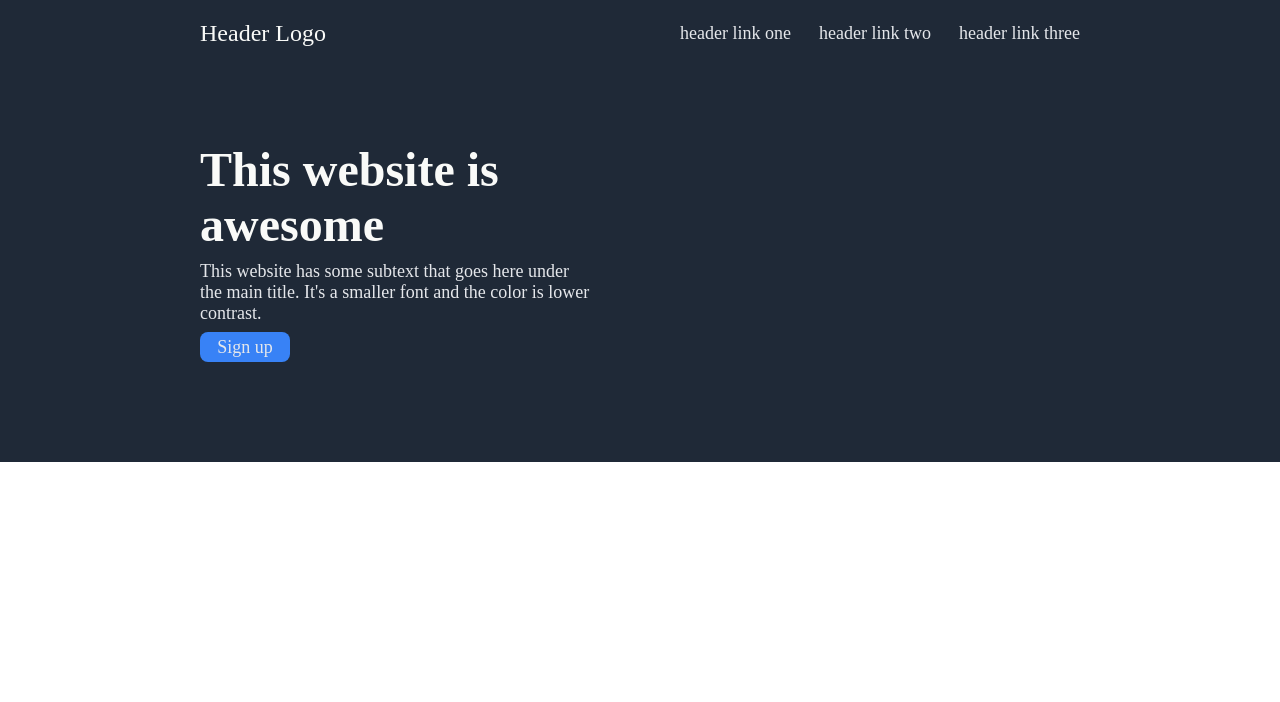
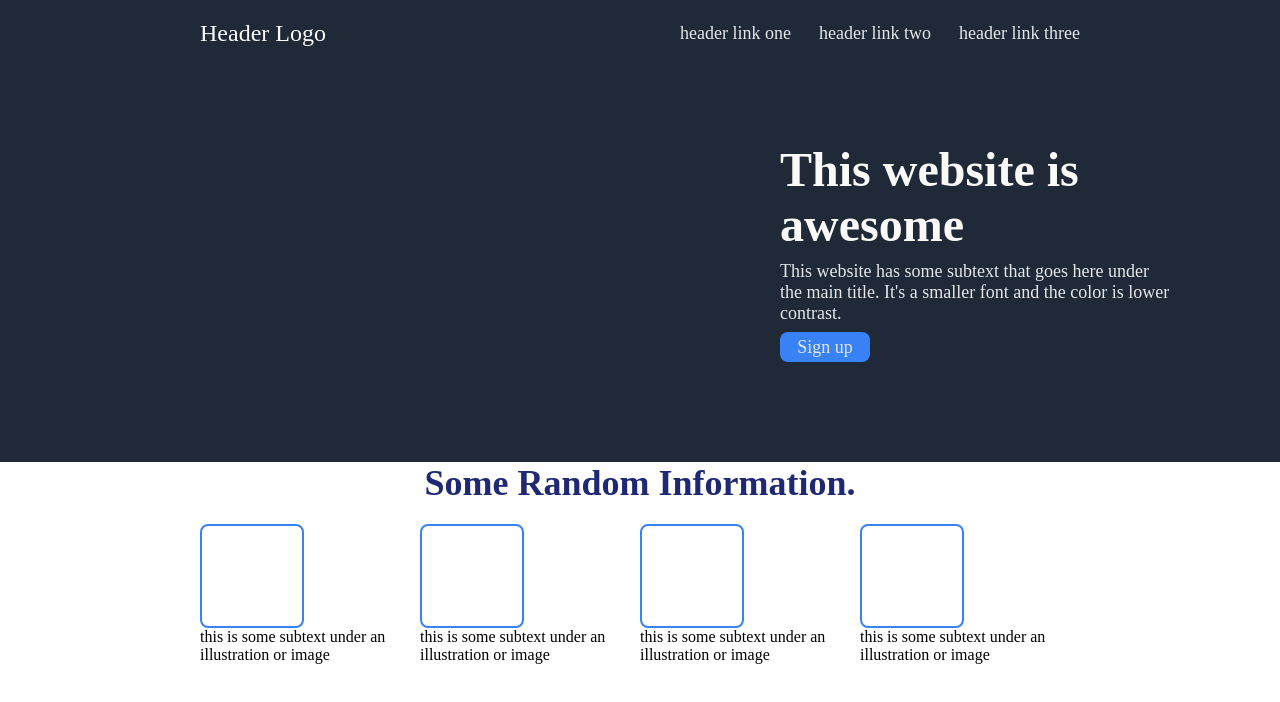
Before and after one commit to JStrang21/landing-page, a plain HTML site: page index.html in a window 1280 px wide. Drawn offline with Linux system fonts and the light colour scheme.

Commit message:
starting next section

```diff
--- a/index.html
+++ b/index.html
@@ -22,16 +22,45 @@
                 </ul>
 
         </div>
+        <div class='sub'>
+        <!-- <img class='image' src='images/duomo_cathedral.jpg' width='200px' alt='duomo cathedral'> -->
         <div class='sub-header'>
-            <!-- <img id='image' src='images/duomo_cathedral.jpg' width='200px' alt='duomo cathedral'> -->
             <div class='sub-text'>
                 <div class='awesome'>This website is awesome</div>
                 <div class='sub'>This website has some subtext that goes here under the main title. It's a smaller font and the color is lower contrast.</div>
                 <div class='button'>Sign up</div>
             </div>
         </div>
+       </div>
     </div>
 
+    <div class='block'>
+        <div id='info'>
+            Some Random Information.
+        </div>
+        <div class='buttons'>
+            <div>
+                <div class='button1'></div>
+                <div>this is some subtext under an illustration or image</div>
+            </div>
+            <div>
+                <div class='button1'></div>
+                <div>this is some subtext under an illustration or image</div>
+            </div>
+            <div>
+                <div class='button1'></div>
+                <div>this is some subtext under an illustration or image</div>
+            </div>
+            <div>
+                <div class='button1'></div>
+                <div>this is some subtext under an illustration or image</div>
+            </div>
+        </div>
+
+
+
+
+    </div>
 
 
 
--- a/styles.css
+++ b/styles.css
@@ -75,6 +75,41 @@ li {
     border-radius: 8px;
 }
 
-#image {
+.image {
     width:300px;
 }
+
+.sub {
+    display: flex;
+    justify-content: space-between;
+    flex-direction: row-reverse;
+}
+
+.button1 {
+    background-color: white;
+    width: 100px;
+    height: 100px;
+    border: 2px solid #3882f6;
+    border-radius: 8px;
+}
+
+.block {
+    display: flex;
+    flex-direction: column;
+    align-items: center;
+    padding-left: 200px;
+    padding-right: 200px;
+}
+
+.buttons {
+    display: flex;
+    flex-direction: row;
+    justify-content: space-evenly;
+}
+
+#info {
+    font-size: 36px;
+    font-weight: bolder;
+    color: #1F2973;
+    padding-bottom: 20px;
+}
```
